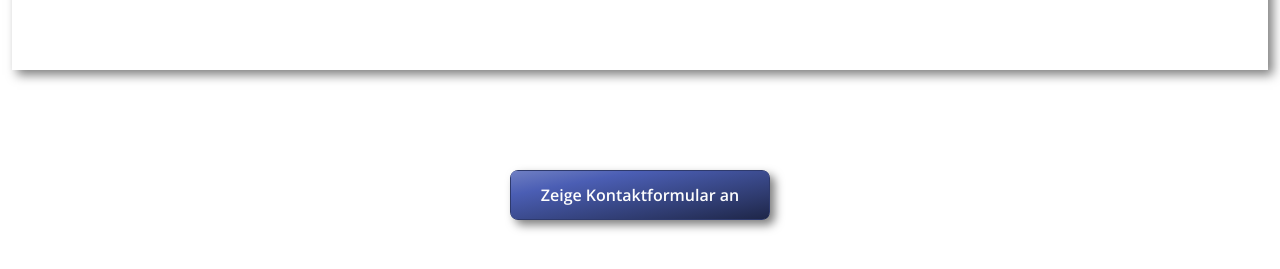
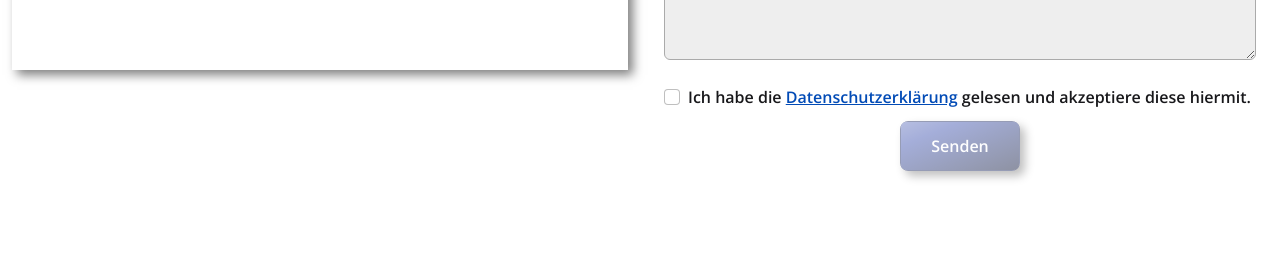
Before and after one commit to tobias-riedel/ds-experts, a Next.js app: page / in a window 1280 px wide. Shown: the part 8218-8487 px from the top of the page. Built offline with nearby package versions, Linux system fonts and the light colour scheme.

Commit message:
Minor Changes

```diff
--- a/components/Contact.tsx
+++ b/components/Contact.tsx
@@ -6,7 +6,7 @@ import CompanyMap from "./Map/CompanyMap";
 
 const Contact = () => {
   const [showContacts, setShowContacts] = useState(false);
-  const [showContactForm, setShowContactForm] = useState(false);
+  const [showContactForm, setShowContactForm] = useState(true);
 
   useEffect(() => {
     setTimeout(() => {
@@ -83,7 +83,7 @@ const Contact = () => {
                     onClick={() => setShowContactForm(true)}
                   >
                     <button className="btn btn-primary">
-                      Zeige Kontaktformular an
+                      Kontaktformular anzeigen
                     </button>
                   </div>
                 )}
--- a/components/Imprint.tsx
+++ b/components/Imprint.tsx
@@ -25,6 +25,7 @@ const Imprint = () => {
                   className="optimized-image"
                   width={400}
                   height={267}
+                  priority
                 />
               </div>
             </div>
```
